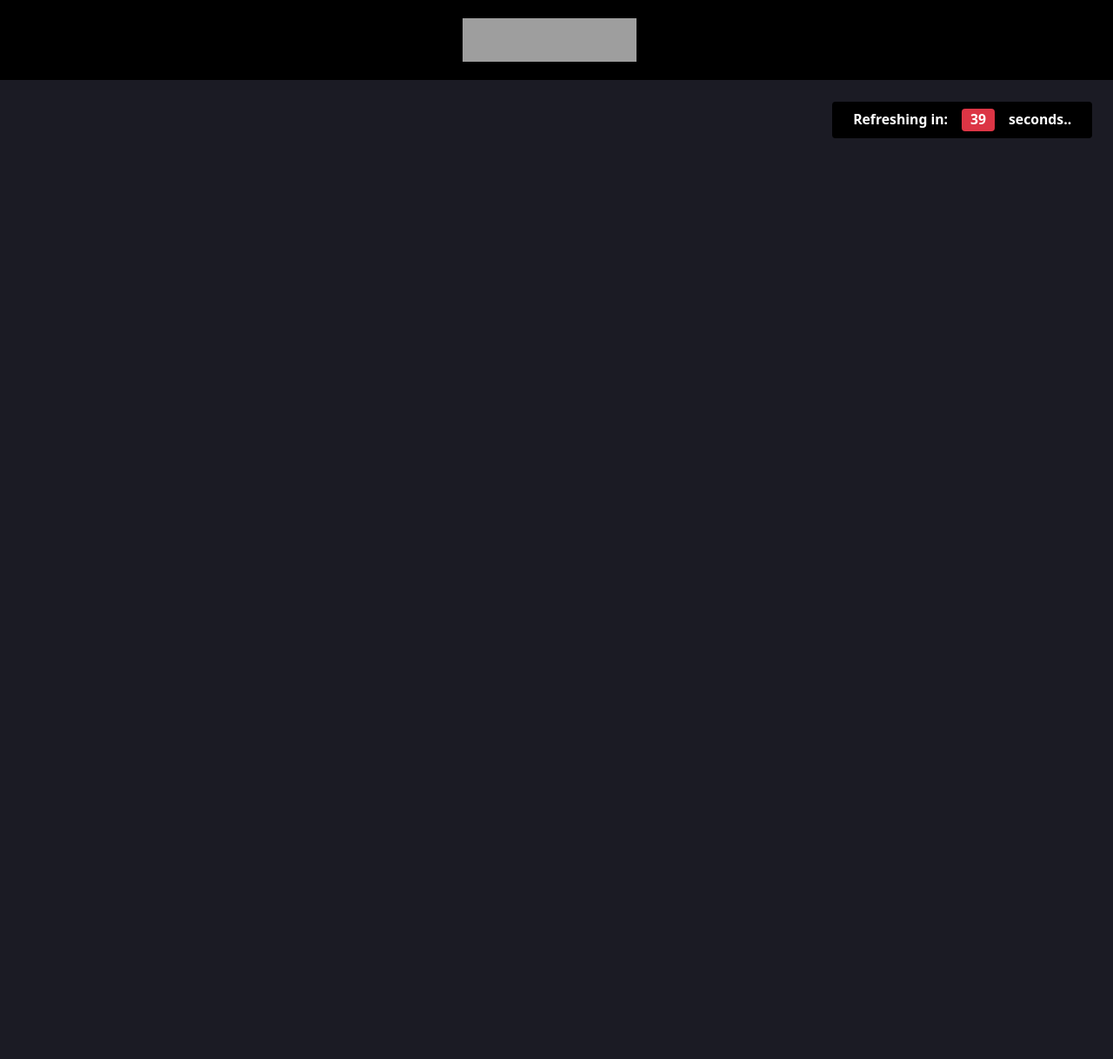
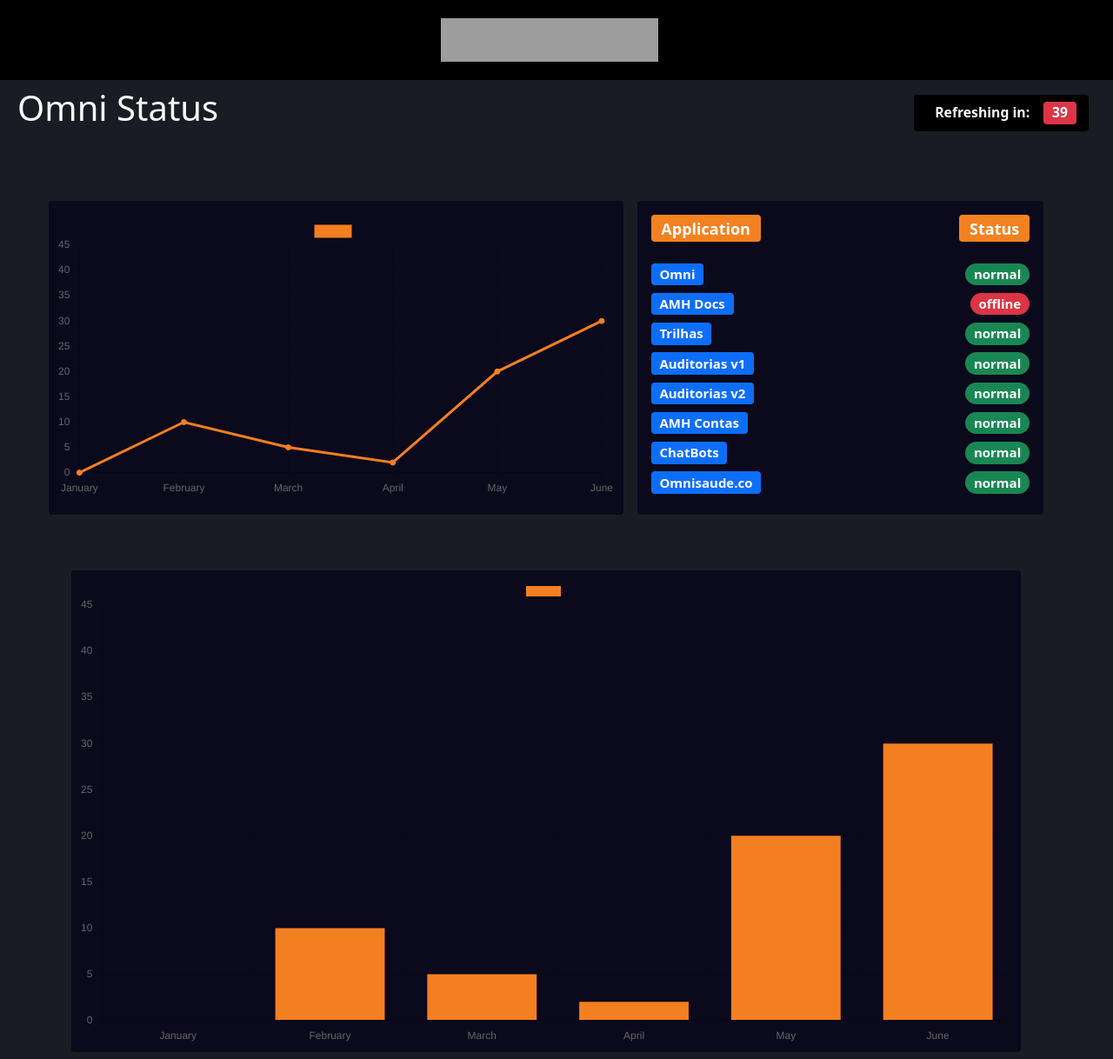
Before and after one commit to Augustomn91/health-check, a Django app: template health_check/templates/health_check/healthcheck.html in a window 1280 px wide. Shown: the whole page at 87% size. Before the commit the page ends 159 px from the top, so only its background shows below. Run offline with Django 4.2, Linux system fonts and the light colour scheme; the template is opened without the code that fills it, so the values that code supplies are empty; some libraries are stand-ins or nearby versions; grey boxes are pictures that could not be loaded.

Commit message:
refactor(template)
Alterando template do dashboard.

```diff
--- a/health_check/templates/health_check/healthcheck.html
+++ b/health_check/templates/health_check/healthcheck.html
@@ -18,21 +18,86 @@
             <nav class="navbar navbar-expand-lg navbar-light">
                 <div class="container-fluid">
                     <a class="navbar-brand" href="#">
-                        <img src="https://omnisaude.co/assets/img/logo_omnisaude.png" alt="" width="200" height="50">
+                        <img src="https://omnisaude.co/assets/img/logo_omnisaude.png" alt="" width="250" height="50">
                     </a>
                 </div>
             </nav>
         </div>
     </nav>
 
+    <div class="container-fluid">
+        <div class="d-flex flex-row ">
+            <div class="col">
+                <!--style title-->
+                <div class="d-flex flex-row-end m-2">
+                    <h1 class="text-light">Omni Status</h1>
+                </div>
+            </div>
+            <div class="col">
+                <!--style to reload page-->
+                <div class="d-flex flex-row-reverse m-3">
+                    <h3>
+                        <span class="badge text-light" style="background-color: #000000;">
+                            <span class="badge ">Refreshing in:</span>
+                            <label class="badge bg-danger">45</label>
+                        </span>
+                    </h3>
+                </div>
+            </div>
+        </div>
+    </div>
 
-    <!--style to reload page-->
-    <div class="d-flex flex-row-reverse m-4">
-        <h3 ><span class="badge text-light" style="background-color: #000000;">
-            <span class="badge ">Refreshing in:</span>
-            <label class="badge bg-danger">45</label>
-            <span class="badge">seconds..</span></span>
-        </h3>
+    <!--dashboard-->
+    <div class="container-fluid rounded">
+        <div class="d-flex flex-row">
+            <div class="col-12 row p-5">
+                <div class="col-12 col-sm-12 col-md-7 d-flex flex-row p-2">
+                    <div class="col-12 d-flex flex-row align-items-center p-2 rounded" style="background-color: #0b091c">
+                        <canvas id="myCharts"></canvas>
+                    </div>
+                </div>
+
+                <div class="col-12 col-sm-12 col-md-5 p-2">
+                    <div class="d-flex flex-row rounded" style="background-color: #0b091c">
+                        <div class="col-8 d-flex flex-column p-3">
+                            <div><h4><span class="badge mb-3" style="background-color: #F48120">Application</span></h4></div>
+                            <div><h5><span class="badge bg-primary">Omni</span></h5></div>
+                            <div><h5><span class="badge bg-primary">AMH Docs</span></h5></div>
+                            <div><h5><span class="badge bg-primary">Trilhas</span></h5></div>
+                            <div><h5><span class="badge bg-primary">Auditorias v1</span></h5></div>
+                            <div><h5><span class="badge bg-primary">Auditorias v2</span></h5></div>
+                            <div><h5><span class="badge bg-primary">AMH Contas</span></h5></div>
+                            <div><h5><span class="badge bg-primary">ChatBots</span></h5></div>
+                            <div><h5><span class="badge bg-primary">Omnisaude.co</span></h5></div>
+                        </div>
+
+                        <div class="col-4 d-flex flex-column align-items-end p-3">
+                            <div><h4><span class="badge mb-3" style="background-color: #F48120">Status</span></h4></div>
+                            <div><h5><span class="badge rounded-pill bg-success">normal</span></h5></div>
+                            <div><h5><span class="badge rounded-pill bg-danger">offline</span></h5></div>
+                            <div><h5><span class="badge rounded-pill bg-success">normal</span></h5></div>
+                            <div><h5><span class="badge rounded-pill bg-success">normal</span></h5></div>
+                            <div><h5><span class="badge rounded-pill bg-success">normal</span></h5></div>
+                            <div><h5><span class="badge rounded-pill bg-success">normal</span></h5></div>
+                            <div><h5><span class="badge rounded-pill bg-success">normal</span></h5></div>
+                            <div><h5><span class="badge rounded-pill bg-success">normal</span></h5></div>
+                        </div>
+                    </div>
+                </div>
+            </div>
+        </div>
+    </div>
+
+     <div class="container-md mt-2 mb-2">
+        <div class="d-flex flex-row">
+            <div class="col-12 row">
+                <div class="col-12 d-flex flex-row align-items-center ">
+                    <div class="col-12 d-flex p-2 rounded" style="background-color: #0b091c">
+                        <canvas id="myChart"></canvas>
+                    </div>
+                </div>
+            </div>
+        </div>
     </div>
 
 
@@ -54,5 +119,50 @@
     <script src="https://cdn.jsdelivr.net/npm/bootstrap@5.1.3/dist/js/bootstrap.bundle.min.js"
     integrity="sha384-ka7Sk0Gln4gmtz2MlQnikT1wXgYsOg+OMhuP+IlRH9sENBO0LRn5q+8nbTov4+1p" crossorigin="anonymous">
     </script>
+
+    <!--chart js-->
+    <script src="https://cdn.jsdelivr.net/npm/chart.js"></script>
+    <script>
+        const labels = [
+            'January',
+            'February',
+            'March',
+            'April',
+            'May',
+            'June',
+        ];
+
+        const data = {
+            labels: labels,
+            datasets: [{
+                  label: '',
+                  backgroundColor: 'rgb(244, 127, 32)',
+                  borderColor: 'rgb(244, 127, 32)',
+                  data: [0, 10, 5, 2, 20, 30, 45],
+            }]
+        };
+
+        const config = {
+            type: 'bar',
+            data: data,
+            options: {}
+        };
+
+        const configs = {
+            type: 'line',
+            data: data,
+            options: {}
+        };
+
+        const myChart = new Chart(
+            document.getElementById('myChart'),
+            config
+        );
+
+        const myCharts = new Chart(
+            document.getElementById('myCharts'),
+            configs
+        );
+    </script>
 </body>
 </html>
```
